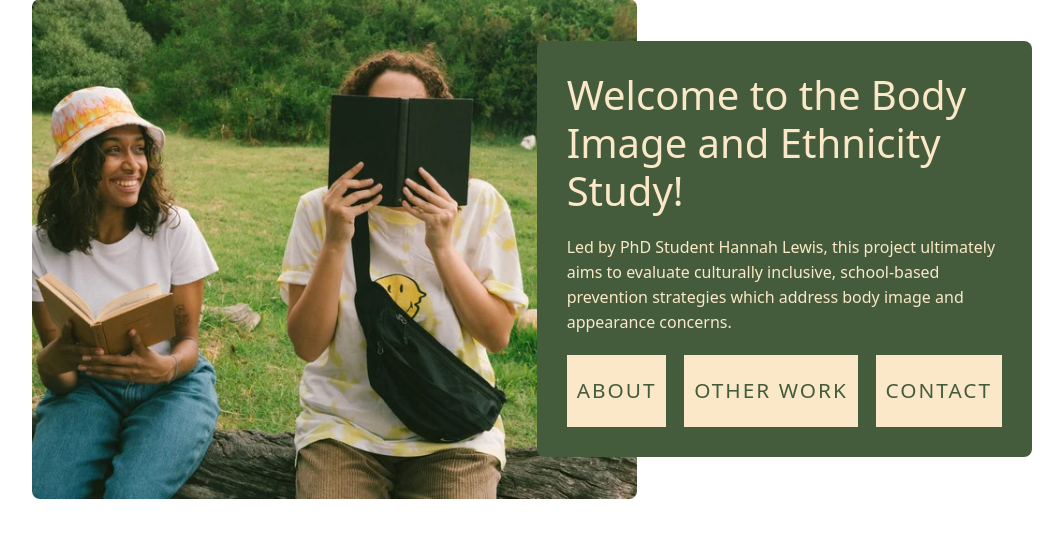
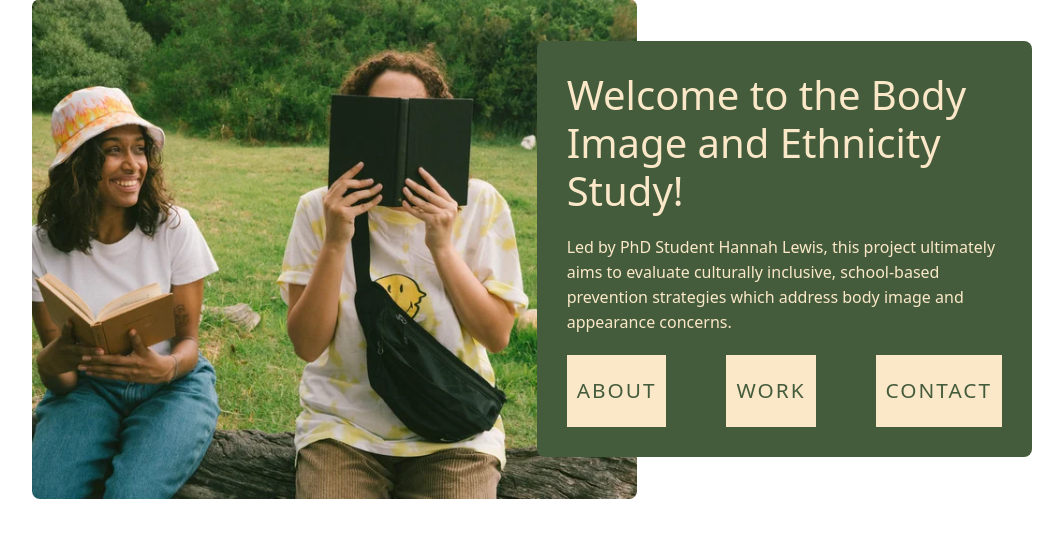
Before and after one commit to davidr49/body-image-study, a Flask app: page / in a window 1280 px wide. Shown: the part 176-714 px from the top of the page, without its empty margins (108-1171 px from the left). Run offline with Flask 2, Linux system fonts and the light colour scheme; some libraries are stand-ins or nearby versions.

Commit message:
Button fix index

```diff
--- a/templates/index.html
+++ b/templates/index.html
@@ -69,7 +69,7 @@
     <p>Led by PhD Student Hannah Lewis, this project ultimately aims to evaluate culturally inclusive, school-based prevention strategies which address body image and appearance concerns.</p>
     <div class="buttons">
     <a href="{{ url_for('about') }}" class='button'>About</a>
-    <a href="{{ url_for('further_work') }}" class='button'>Other Work</a>
+    <a href="{{ url_for('further_work') }}" class='button'>Work</a>
     <a href="{{ url_for('contact') }}" class='button'>Contact</a>
 
 
```
